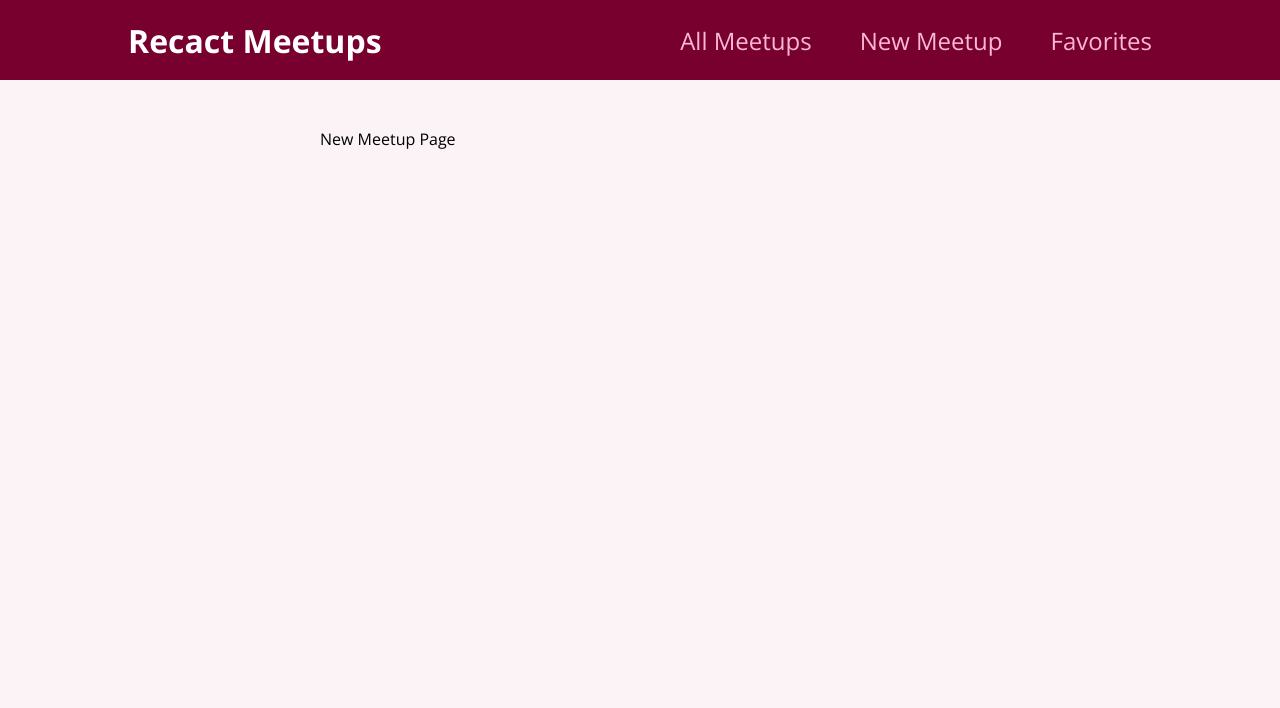
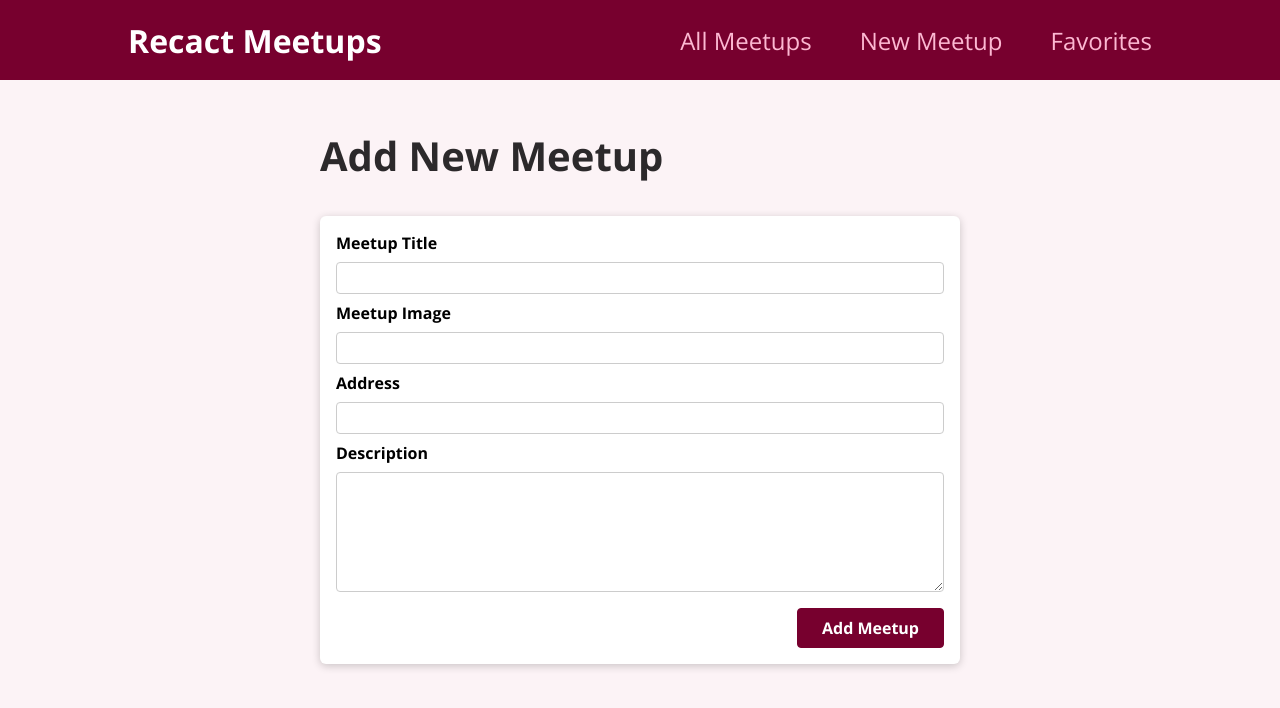
Before and after one commit to danielmishan85/React-Meetup, a React (Create React App) app in the folder my-app/: page /new-meetup in a window 1280 px wide. Shown: the top 708 px of the page. Built offline with nearby package versions, Linux system fonts and the light colour scheme.

Commit message:
add a form component

```diff
--- /dev/null
+++ b/my-app/src/components/meetups/NewMeetupForm.js
@@ -0,0 +1,31 @@
+import Card from '../ui/Card';
+import classes from './NewMeetupForm.module.css';
+function NewMeetupForm() {
+  return (
+    <Card>
+      <form className={classes.form}>
+        <div className={classes.control}>
+          <label htmlFor='title'>Meetup Title</label>
+          <input type='text' required id='title' />
+        </div>
+        <div className={classes.control}>
+          <label htmlFor='image'>Meetup Image</label>
+          <input type='url' required id='image' />
+        </div>
+        <div className={classes.control}>
+          <label htmlFor='address'>Address</label>
+          <input type='text' required id='address' />
+        </div>
+        <div className={classes.control}>
+          <label htmlFor='description'>Description</label>
+          <textarea id='description' required rows='5'></textarea>
+        </div>
+        <div className={classes.actions}>
+          <button>Add Meetup</button>
+        </div>
+      </form>
+    </Card>
+  );
+}
+
+export default NewMeetupForm;
--- /dev/null
+++ b/my-app/src/components/meetups/NewMeetupForm.module.css
@@ -0,0 +1,45 @@
+.form {
+  padding: 1rem;
+}
+
+.control {
+  margin-bottom: 0.5rem;
+}
+
+.control label {
+  display: block;
+  font-weight: bold;
+  margin-bottom: 0.5rem;
+}
+
+.control input,
+.control textarea {
+  display: block;
+  font: inherit;
+  border-radius: 4px;
+  border: 1px solid #ccc;
+  padding: 0.25rem;
+  width: 100%;
+}
+
+.actions {
+  margin-top: 1rem;
+  text-align: right;
+}
+
+.actions button {
+  font: inherit;
+  cursor: pointer;
+  background-color: #77002e;
+  color: white;
+  padding: 0.5rem 1.5rem;
+  border: 1px solid #77002e;
+  border-radius: 4px;
+  font-weight: bold;
+}
+
+.actions button:hover,
+.actions button:active {
+  background-color: #a50e48;
+  border-color: #a50e48;
+}
--- a/my-app/src/pages/NewMeetup.js
+++ b/my-app/src/pages/NewMeetup.js
@@ -1,5 +1,12 @@
+import NewMeetupForm from '../components/meetups/NewMeetupForm';
+
 function NewMeetupPage() {
-  return <div>New Meetup Page</div>;
+  return (
+    <section>
+      <h1>Add New Meetup</h1>
+      <NewMeetupForm />
+    </section>
+  );
 }
 
 export default NewMeetupPage;
```
